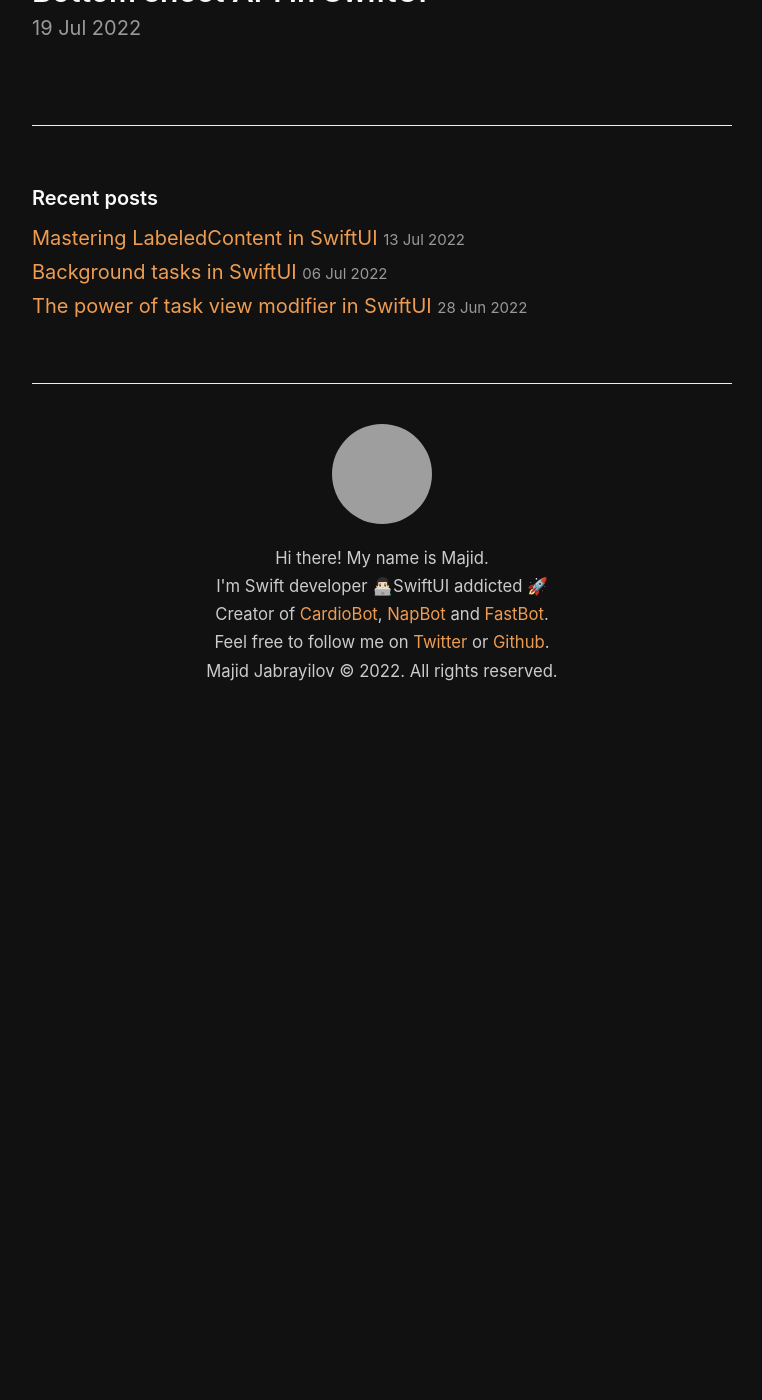
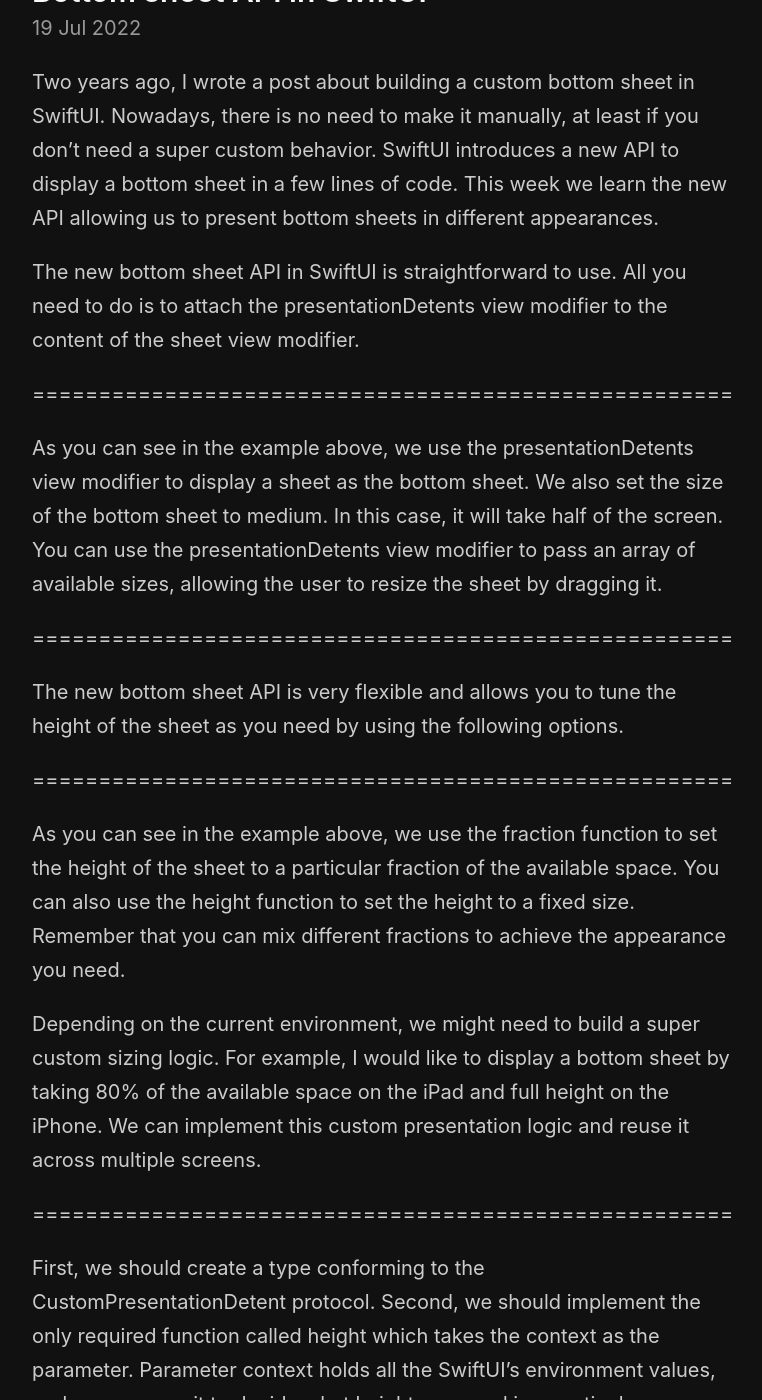
Before and after one commit to mecid/mecid.github.io, a Jekyll site: the page built from _posts/2022-07-19-bottom-sheet-api-in-swiftui.md, in a window 1280 px wide and 1400 px high, scrolled down 211 px. Shown: the whole window, without its empty margins (258-1020 px from the left). Built offline with Jekyll 4.4.1, drawn with Linux system fonts in a browser that asks for light colours; before the commit the page ends 936 px from its top, so only the background shows below that; some of the changed text lies outside the part shown; grey boxes are pictures that could not be loaded.

Commit message:
bottom sheet post content added

```diff
--- a/_posts/2022-07-19-bottom-sheet-api-in-swiftui.md
+++ b/_posts/2022-07-19-bottom-sheet-api-in-swiftui.md
@@ -2,3 +2,34 @@
 title: Bottom sheet API in SwiftUI
 layout: post
 ---
+
+Two years ago, I wrote a post about building a custom bottom sheet in SwiftUI. Nowadays, there is no need to make it manually, at least if you don't need a super custom behavior. SwiftUI introduces a new API to display a bottom sheet in a few lines of code. This week we learn the new API allowing us to present bottom sheets in different appearances.
+
+The new bottom sheet API in SwiftUI is straightforward to use. All you need to do is to attach the presentationDetents view modifier to the content of the sheet view modifier.
+
+=====================================================
+
+As you can see in the example above, we use the presentationDetents view modifier to display a sheet as the bottom sheet. We also set the size of the bottom sheet to medium. In this case, it will take half of the screen.
+You can use the presentationDetents view modifier to pass an array of available sizes, allowing the user to resize the sheet by dragging it.
+
+=====================================================
+
+The new bottom sheet API is very flexible and allows you to tune the height of the sheet as you need by using the following options.
+
+=====================================================
+
+As you can see in the example above, we use the fraction function to set the height of the sheet to a particular fraction of the available space. You can also use the height function to set the height to a fixed size. Remember that you can mix different fractions to achieve the appearance you need.
+
+Depending on the current environment, we might need to build a super custom sizing logic. For example, I would like to display a bottom sheet by taking 80% of the available space on the iPad and full height on the iPhone. We can implement this custom presentation logic and reuse it across multiple screens.
+
+=====================================================
+
+First, we should create a type conforming to the CustomPresentationDetent protocol. Second, we should implement the only required function called height which takes the context as the parameter. Parameter context holds all the SwiftUI's environment values, and you can use it to decide what height you need in a particular environment. I use vertical size classes in the example above to decide on the sheet's height.
+
+=====================================================
+
+The last thing we can customize is the drag indicator of the bottom sheet. We can make it always visible, hidden, or allow SwiftUI to decide whether it should be visible.
+
+=====================================================
+
+Today we learned how to use the new bottom sheet API in SwiftUI. I love the level of customization it provides.
```
